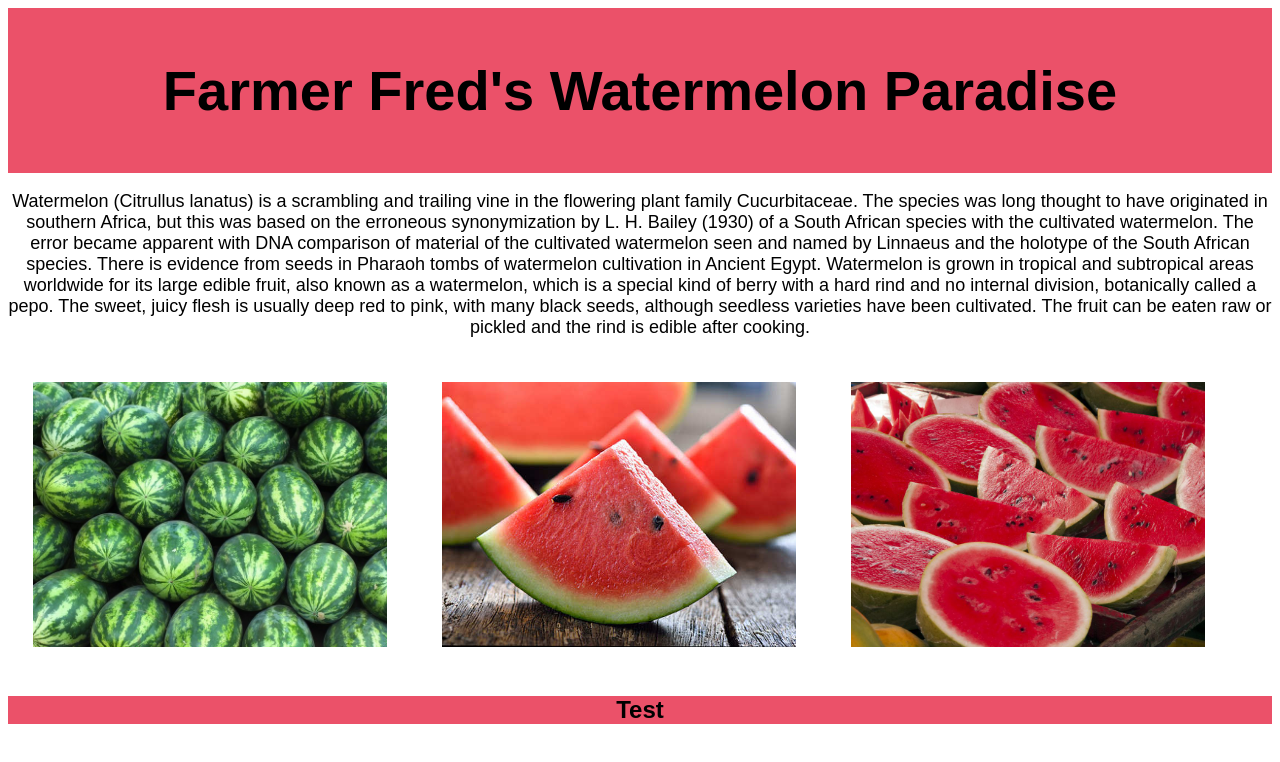
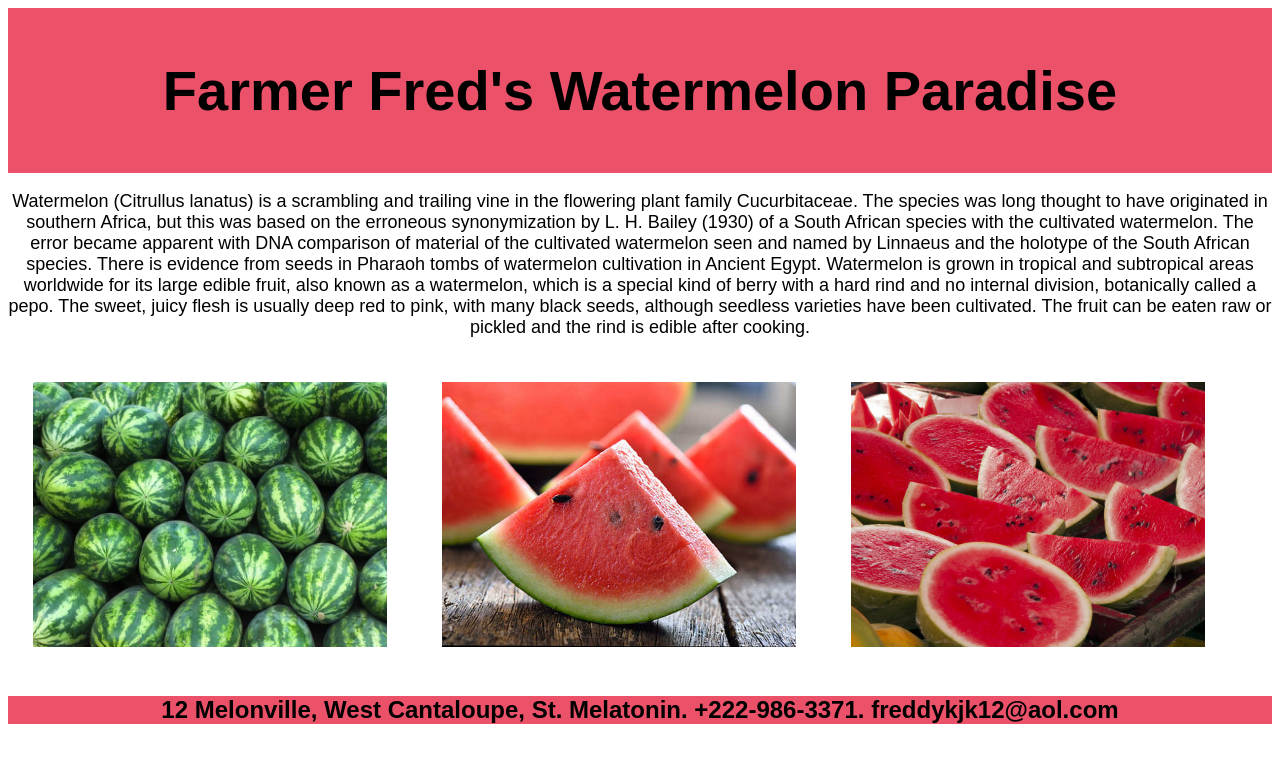
Before and after one commit to cir94/WatermelonSite, a plain HTML site: page index.html in a window 1280 px wide. Drawn offline with Linux system fonts and the light colour scheme.

Commit message:
added footer details

```diff
--- a/index.html
+++ b/index.html
@@ -23,7 +23,7 @@
 <footer>
 
   <div class="footerDesign">
-    <h2>Test</h2>
+    <h2>12 Melonville, West Cantaloupe, St. Melatonin. +222-986-3371. freddykjk12@aol.com</h2>
   </div>
 </footer>
 
```
